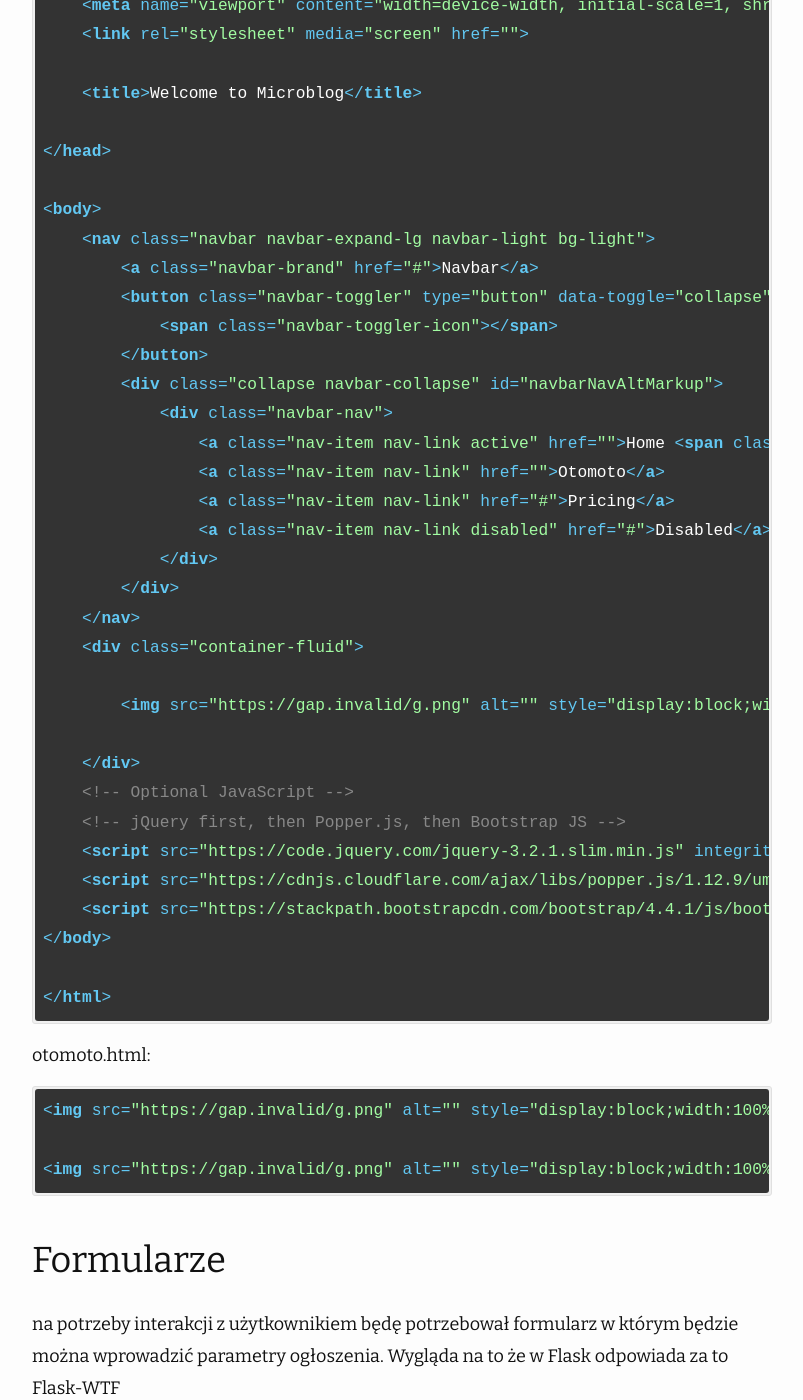
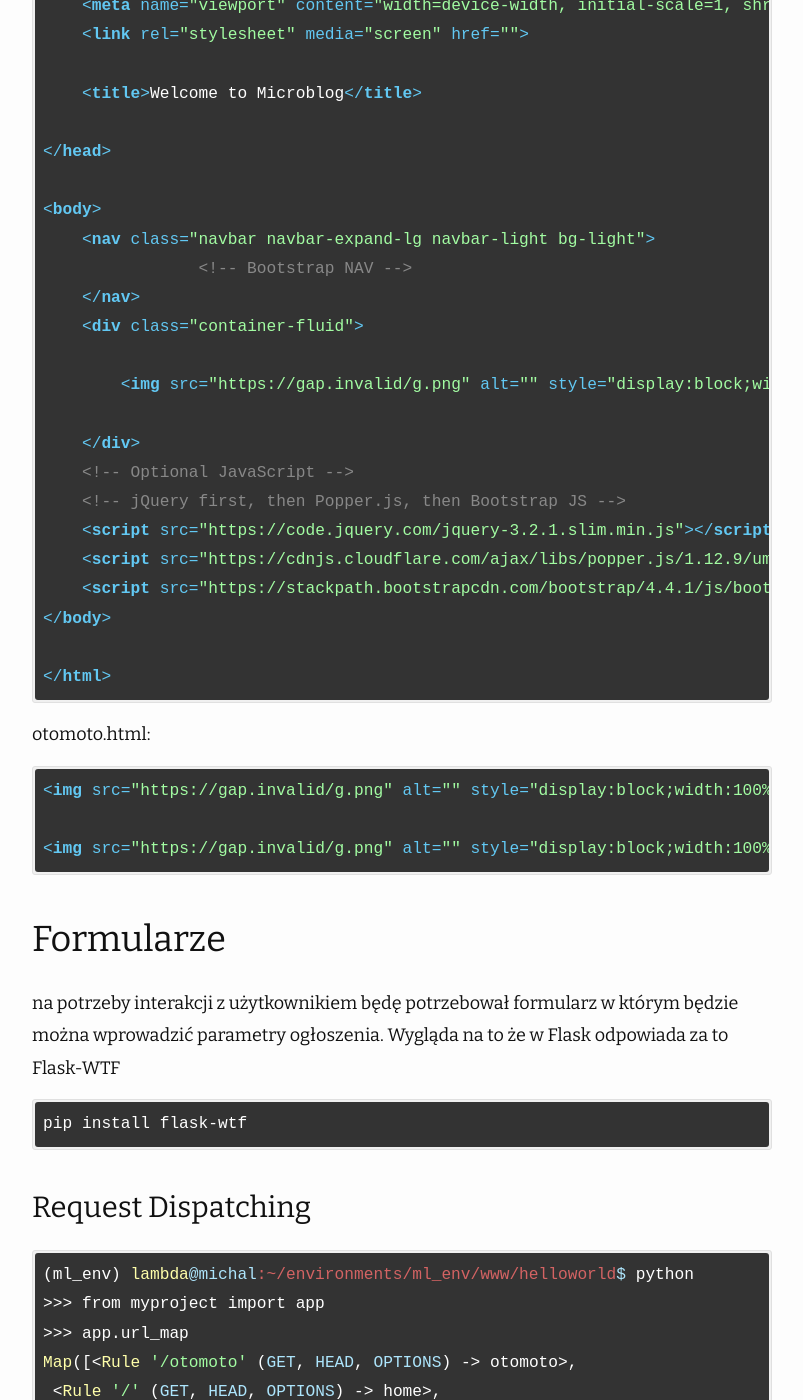
Before and after one commit to mgurg/mgurg.github.io, a Jekyll site: the page built from _posts/2020-04-21-Flask.md, in a window 1280 px wide and 1400 px high, scrolled down 1608 px. Shown: the whole window, without its empty margins (238-1041 px from the left). Built offline with Jekyll 4.4.1, drawn with Linux system fonts in a browser that asks for light colours; nearby versions of some CDN libraries; comment, search, counter and statistics services are not loaded.

Commit message:
Update 2020-04-21-Flask.md

```diff
--- a/_posts/2020-04-21-Flask.md
+++ b/_posts/2020-04-21-Flask.md
@@ -61,18 +61,7 @@ Szablon strony składa się z dwóch części. Głównego pliku `base.html` - na
 
 <body>
     <nav class="navbar navbar-expand-lg navbar-light bg-light">
-        <a class="navbar-brand" href="#">Navbar</a>
-        <button class="navbar-toggler" type="button" data-toggle="collapse" data-target="#navbarNavAltMarkup" aria-controls="navbarNavAltMarkup" aria-expanded="false" aria-label="Toggle navigation">
-            <span class="navbar-toggler-icon"></span>
-        </button>
-        <div class="collapse navbar-collapse" id="navbarNavAltMarkup">
-            <div class="navbar-nav">
-                <a class="nav-item nav-link active" href="{{ url_for('home') }}">Home <span class="sr-only">(current)</span></a>
-                <a class="nav-item nav-link" href="{{ url_for('otomoto') }}">Otomoto</a>
-                <a class="nav-item nav-link" href="#">Pricing</a>
-                <a class="nav-item nav-link disabled" href="#">Disabled</a>
-            </div>
-        </div>
+		<!-- Bootstrap NAV -->
     </nav>
     <div class="container-fluid">
 
@@ -82,8 +71,8 @@ Szablon strony składa się z dwóch części. Głównego pliku `base.html` - na
     </div>
     <!-- Optional JavaScript -->
     <!-- jQuery first, then Popper.js, then Bootstrap JS -->
-    <script src="https://code.jquery.com/jquery-3.2.1.slim.min.js" integrity="sha384-KJ3o2DKtIkvYIK3UENzmM7KCkRr/rE9/Qpg6aAZGJwFDMVNA/GpGFF93hXpG5KkN" crossorigin="anonymous"></script>
-    <script src="https://cdnjs.cloudflare.com/ajax/libs/popper.js/1.12.9/umd/popper.min.js" integrity="sha384-ApNbgh9B+Y1QKtv3Rn7W3mgPxhU9K/ScQsAP7hUibX39j7fakFPskvXusvfa0b4Q" crossorigin="anonymous"></script>
+    <script src="https://code.jquery.com/jquery-3.2.1.slim.min.js"></script>
+    <script src="https://cdnjs.cloudflare.com/ajax/libs/popper.js/1.12.9/umd/popper.min.js"></script>
     <script src="https://stackpath.bootstrapcdn.com/bootstrap/4.4.1/js/bootstrap.min.js"></script>
 </body>
 
```
Also changed, not shown: other parts of _posts/2020-04-21-Flask.md (+0 -4 lines).
